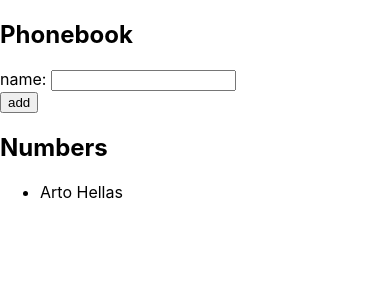
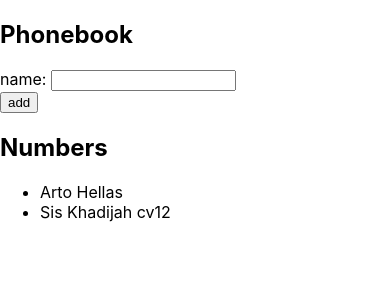
Before and after one commit to khodijah0498/fullstackopen_part2, a React (Create React App) app in the folder phonebook/: page / in a window 390 px wide. Shown: the top 300 px of the page. Built offline with nearby package versions, Linux system fonts and the light colour scheme.

Commit message:
2.7: The Phonebook Step2

```diff
--- a/phonebook/src/App.js
+++ b/phonebook/src/App.js
@@ -3,7 +3,7 @@ import { useState } from "react";
 const App = () => {
   const [persons, setPersons] = useState([
     { name: "Arto Hellas" },
-
+    { name: "Sis Khadijah cv12" },
   ]);
   const [newName, setNewName] = useState("");
 
@@ -15,7 +15,7 @@ const App = () => {
 
     const findName = persons.find((person) => person.name === newName);
     if (findName) {
-
+      alert(`${newName} is already added to phonebook`);
       setPersons([...persons]);
     } else {
       setPersons([...persons, { name: newName }]);
```
